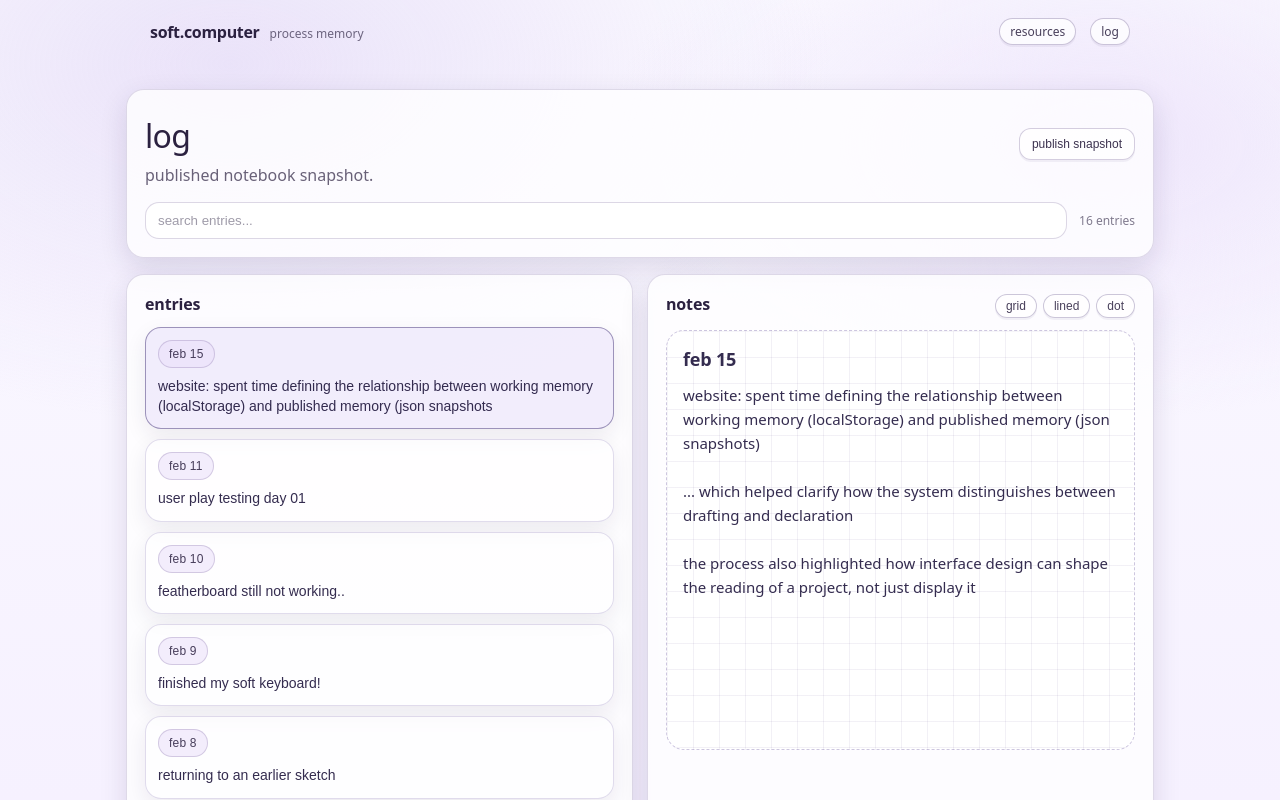
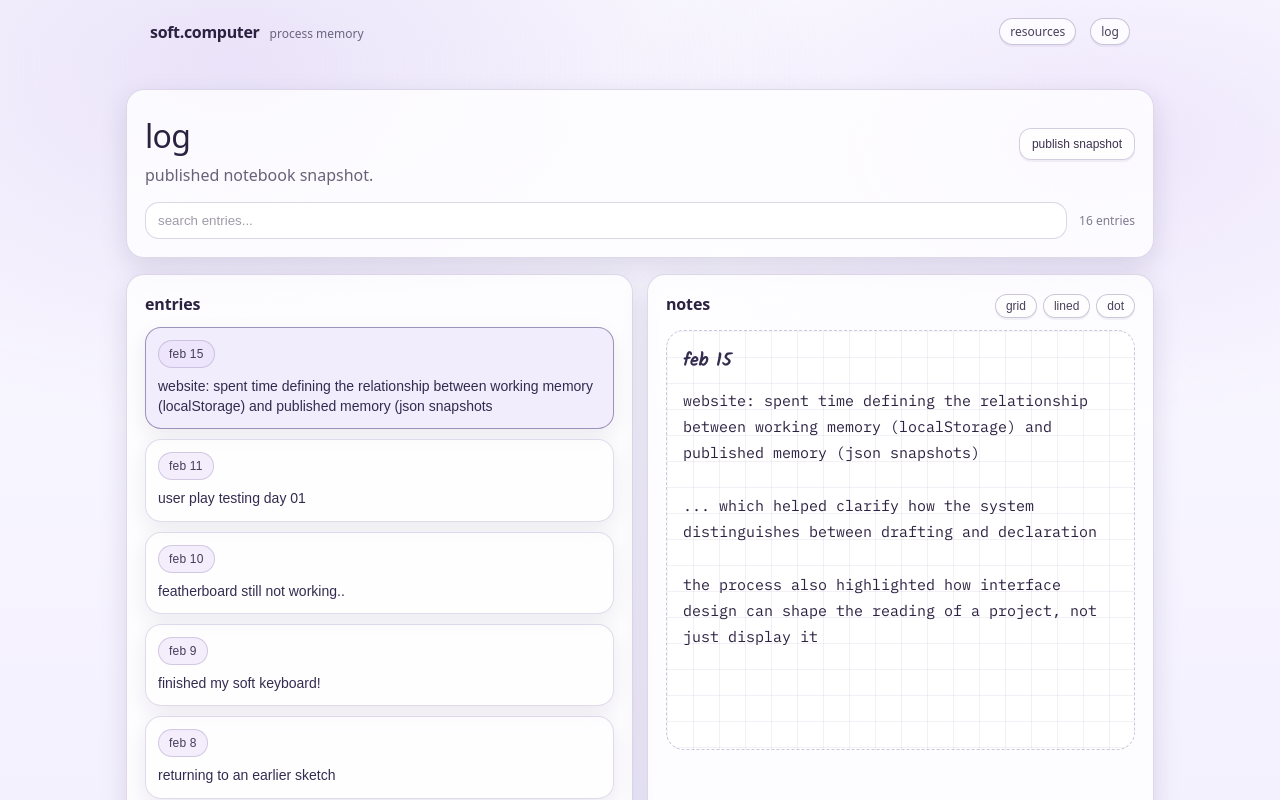
Before and after one commit to yafira/soft-computer, a Next.js app: page /log in a window 1280 px wide. Shown: the top 800 px of the page. Built offline with nearby package versions, Linux system fonts and the light colour scheme.

Commit message:
ui: refined notebook typography + handwritten-style date labels

```diff
--- a/src/app/globals.css
+++ b/src/app/globals.css
@@ -1,6 +1,9 @@
+@import url("https://fonts.googleapis.com/css2?family=IBM+Plex+Mono:wght@400;500&display=swap");
+@import url("https://fonts.googleapis.com/css2?family=Kalam:wght@400&display=swap");
+
 :root {
   --bg: #fbfaff;
-  --bg2: #f6f1ff;
+  --bg2: #f4f1ff;
 
   --panel: rgba(255, 255, 255, 0.78);
   --ink: #2b2140;
@@ -701,7 +704,8 @@ a {
   border-radius: 18px;
   padding: 16px;
   min-height: 420px;
-
+  font-family: "IBM Plex Mono", monospace;
+  font-size: 15px;
   background-color: rgba(255, 255, 255, 0.82);
 
   /* subtle eng notebook grid */
@@ -724,14 +728,15 @@ a {
 
 .noteBody {
   white-space: pre-wrap;
-  color: rgba(35, 26, 64, 0.92);
-  line-height: 1.6;
+  line-height: 1.75;
   font-size: 15px;
+  font-family: "IBM Plex Mono", monospace;
 }
 
 .noteHeader .h2 {
+  font-family: "Kalam", cursive;
   font-size: 18px;
-  letter-spacing: -0.01em;
+  letter-spacing: 0.3px;
   color: rgba(35, 26, 64, 0.92);
 }
 
```
